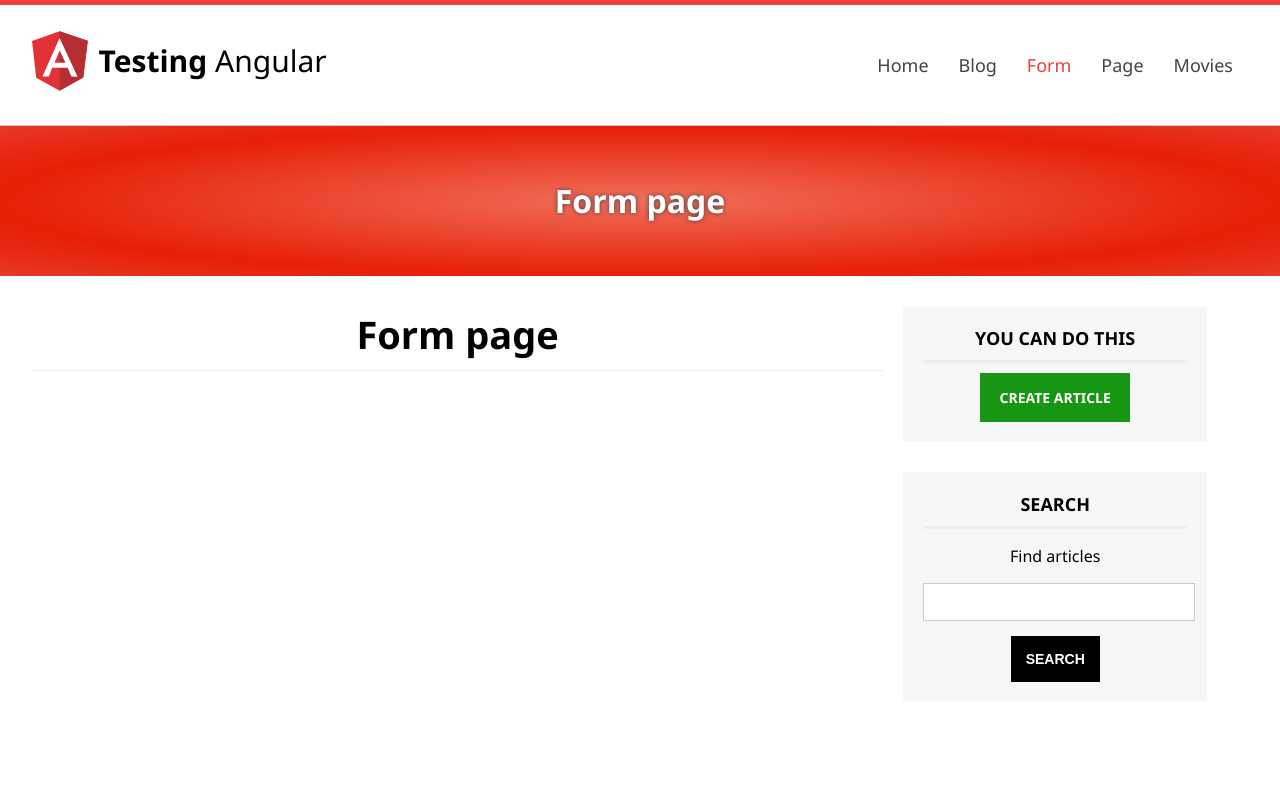
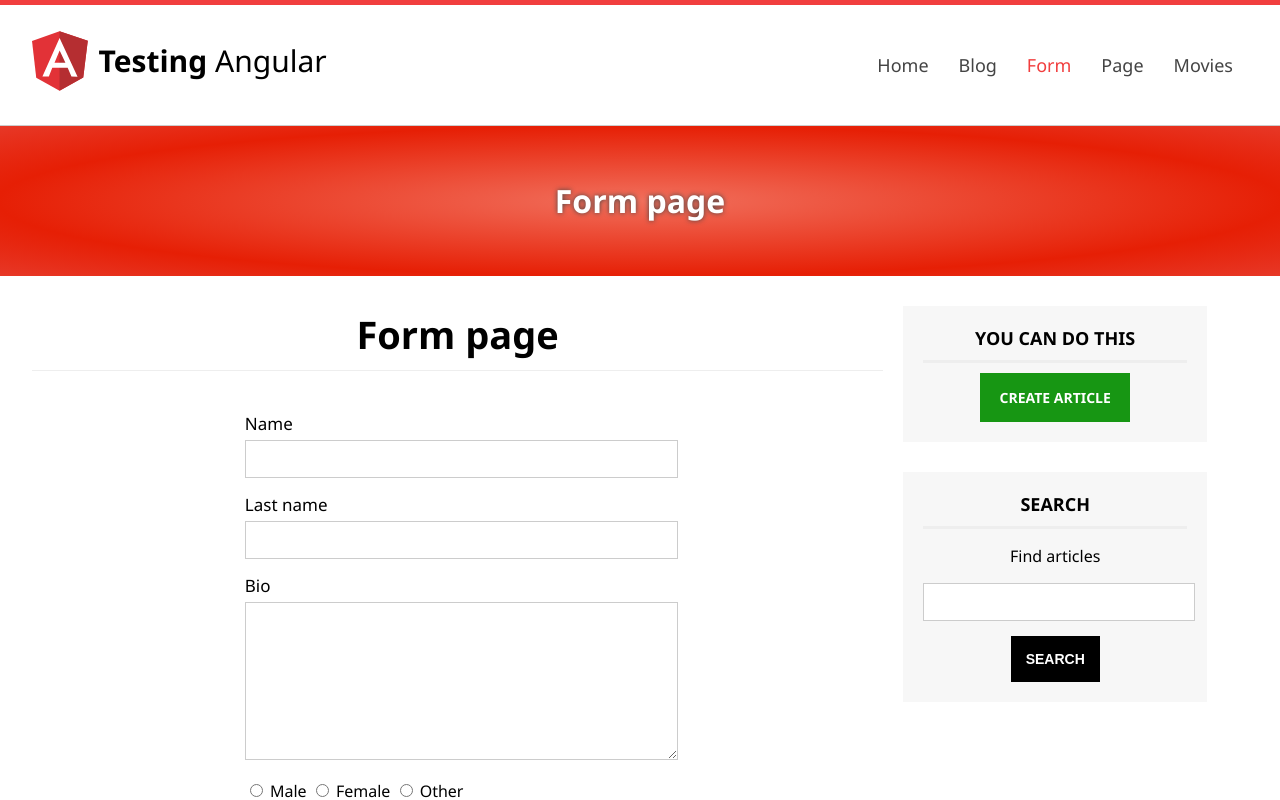
Before and after one commit to rdgonzu/testing-angular, an Angular app: page /form in a window 1280 px wide. Shown: the top 800 px of the page. Built offline with nearby package versions, Linux system fonts and the light colour scheme.

Commit message:
Testing form (using ngModel).

```diff
--- a/src/app/app.module.ts
+++ b/src/app/app.module.ts
@@ -1,6 +1,7 @@
 import { NgModule } from '@angular/core';
 import { BrowserModule } from '@angular/platform-browser';
 import {routing, appRoutingProviders} from './app.routing';
+import {FormsModule} from '@angular/forms';
 
 import { AppComponent } from './app.component';
 import { HeaderComponent } from './components/header/header.component';
@@ -33,7 +34,8 @@ import { isEvenPipe } from './pipes/iseven.pipe';
   ],
   imports: [
     BrowserModule,
-    routing
+    routing,
+    FormsModule
   ],
   providers: [appRoutingProviders],
   bootstrap: [AppComponent]
--- a/src/app/components/form/form.component.html
+++ b/src/app/components/form/form.component.html
@@ -3,7 +3,38 @@
 <div class="center">
 
     <section id="content">
+
         <h1 class="subheader">Form page</h1>
+
+        <form class="mid-form" #userForm="ngForm" (ngSubmit)="sendUserForm();">
+
+            <div class="form-group">
+                <label for="name">Name</label>
+                <input type="text" name="name" #name="ngModel" [(ngModel)]="user.name" />
+            </div>
+
+            <div class="form-group">
+                <label for="lastName">Last name</label>
+                <input type="text" name="lastName" #lastName="ngModel" [(ngModel)]="user.lastName" />
+            </div>
+
+            <div class="form-group">
+                <label for="bio">Bio</label>
+                <textarea name="bio" #bio="ngModel" [(ngModel)]="user.bio"></textarea>
+            </div>
+
+            <div class="form-group radibuttons">
+                <input type="radio" name="gender" value="male" [(ngModel)]="user.gender" /> Male
+                <input type="radio" name="gender" value="female" [(ngModel)]="user.gender" /> Female
+                <input type="radio" name="gender" value="other" [(ngModel)]="user.gender" /> Other
+            </div>
+
+            <div class="clearfix"></div>
+
+            <input type="submit" value="Send" class="btn btn-success" />
+
+        </form>
+
     </section>
 
     <app-sidebar></app-sidebar>
--- a/src/app/components/form/form.component.ts
+++ b/src/app/components/form/form.component.ts
@@ -7,9 +7,24 @@ import { Component, OnInit } from '@angular/core';
 })
 export class FormComponent implements OnInit {
 
-  constructor() { }
+  public user: any;
+
+  constructor () {
+
+    this.user = {
+      name: '',
+      lastName: '',
+      bio: '',
+      gender: ''
+    }
+
+  }
 
   ngOnInit(): void {
   }
 
+  sendUserForm () {
+    console.log(this.user);
+  }
+
 }
```
